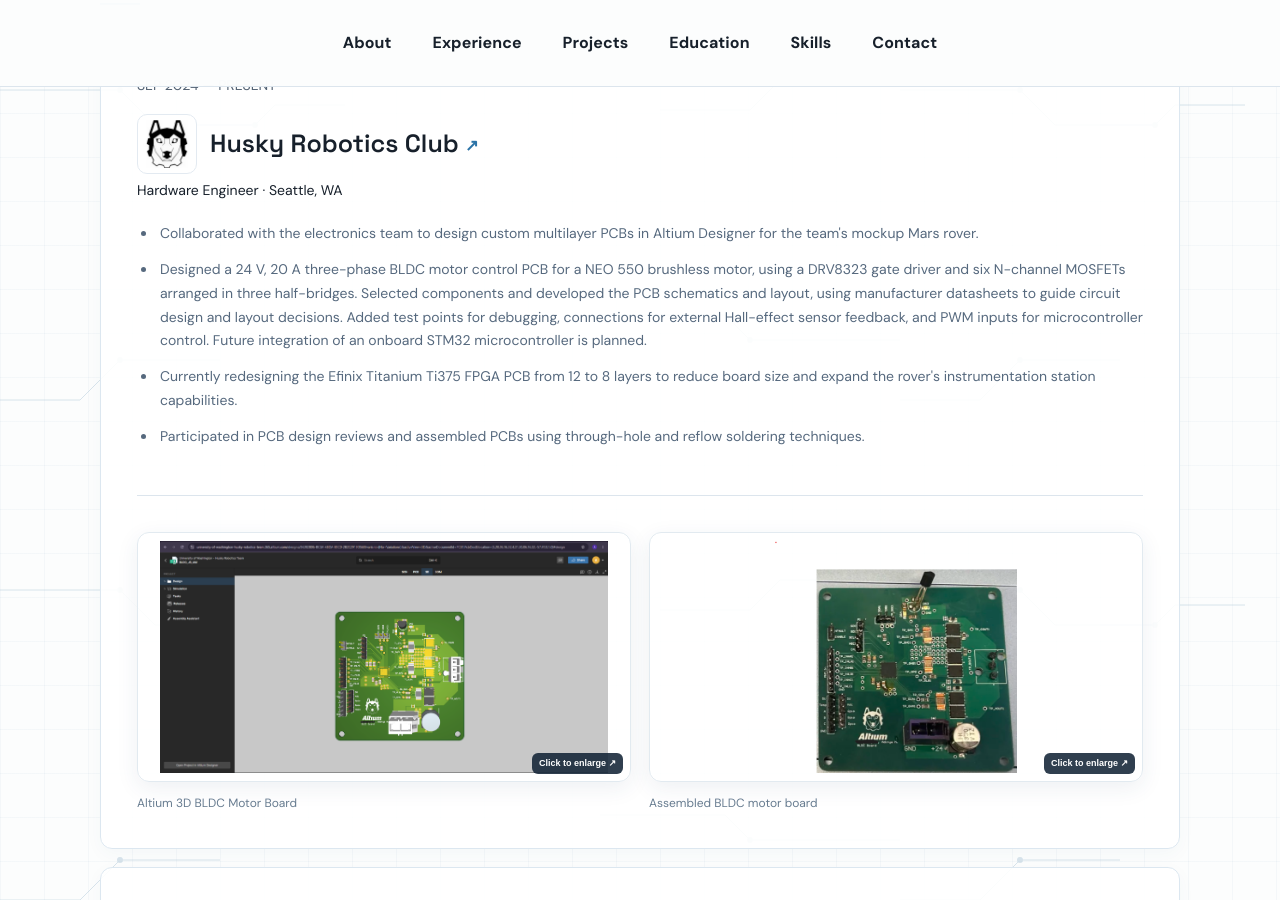
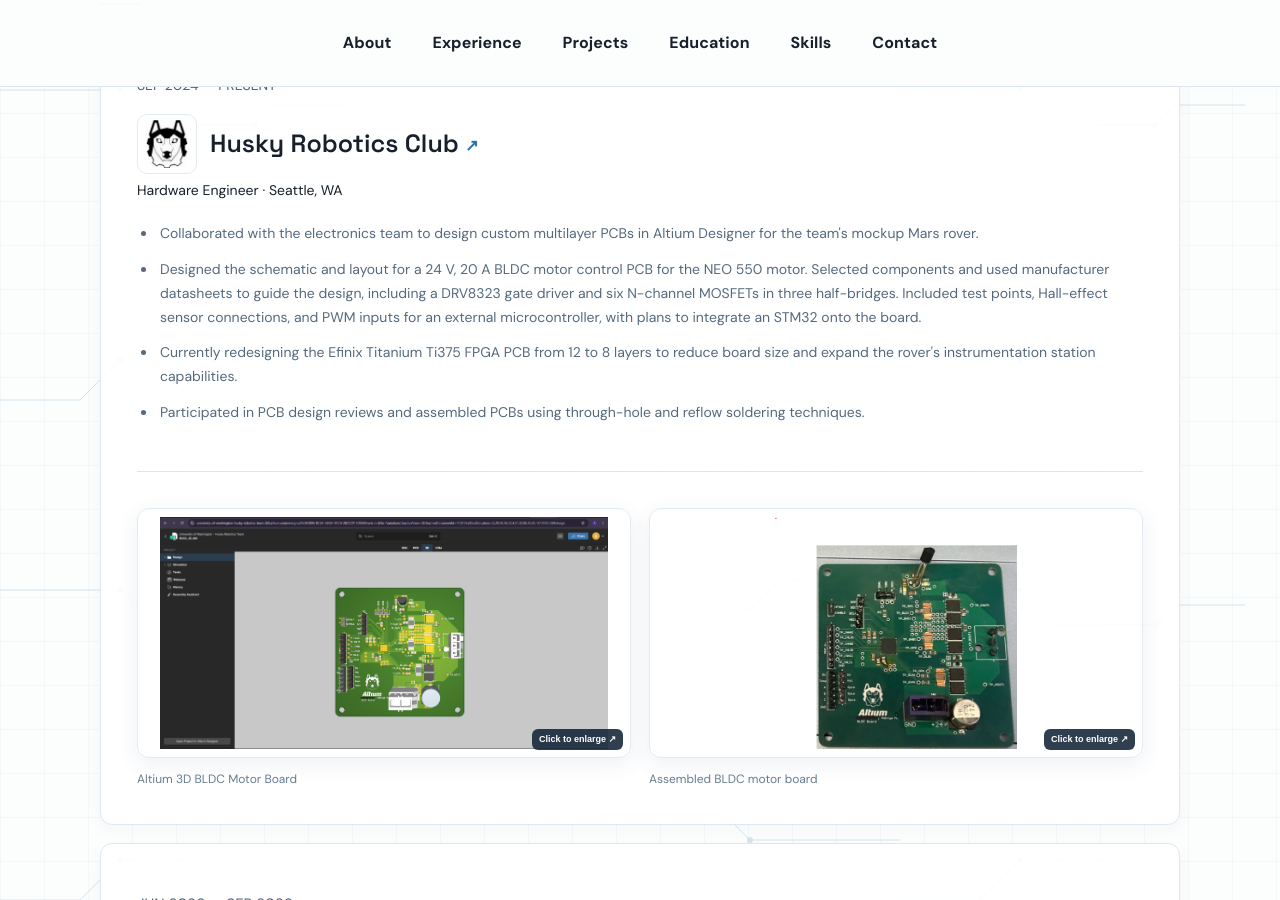
Before and after one commit to AdityaManivel/AdityaManivel.github.io, a Jekyll site: the page index.html, which Jekyll copies as it is, in a window 1280 px wide and 900 px high, scrolled down 1075 px. Built offline with Jekyll 4.4.1, drawn with Linux system fonts in a browser that asks for light colours.

Commit message:
Simplify BLDC PCB project description

```diff
--- a/index.html
+++ b/index.html
@@ -70,7 +70,7 @@
         <span>Hardware Engineer · Seattle, WA</span>
         <ul class="experience-bullets">
           <li>Collaborated with the electronics team to design custom multilayer PCBs in Altium Designer for the team's mockup Mars rover.</li>
-          <li>Designed a 24 V, 20 A three-phase BLDC motor control PCB for a NEO 550 brushless motor, using a DRV8323 gate driver and six N-channel MOSFETs arranged in three half-bridges. Selected components and developed the PCB schematics and layout, using manufacturer datasheets to guide circuit design and layout decisions. Added test points for debugging, connections for external Hall-effect sensor feedback, and PWM inputs for microcontroller control. Future integration of an onboard STM32 microcontroller is planned.</li>
+          <li>Designed the schematic and layout for a 24 V, 20 A BLDC motor control PCB for the NEO 550 motor. Selected components and used manufacturer datasheets to guide the design, including a DRV8323 gate driver and six N-channel MOSFETs in three half-bridges. Included test points, Hall-effect sensor connections, and PWM inputs for an external microcontroller, with plans to integrate an STM32 onto the board.</li>
           <li>Currently redesigning the Efinix Titanium Ti375 FPGA PCB from 12 to 8 layers to reduce board size and expand the rover's instrumentation station capabilities.</li>
           <li>Participated in PCB design reviews and assembled PCBs using through-hole and reflow soldering techniques.</li>
         </ul>
```
